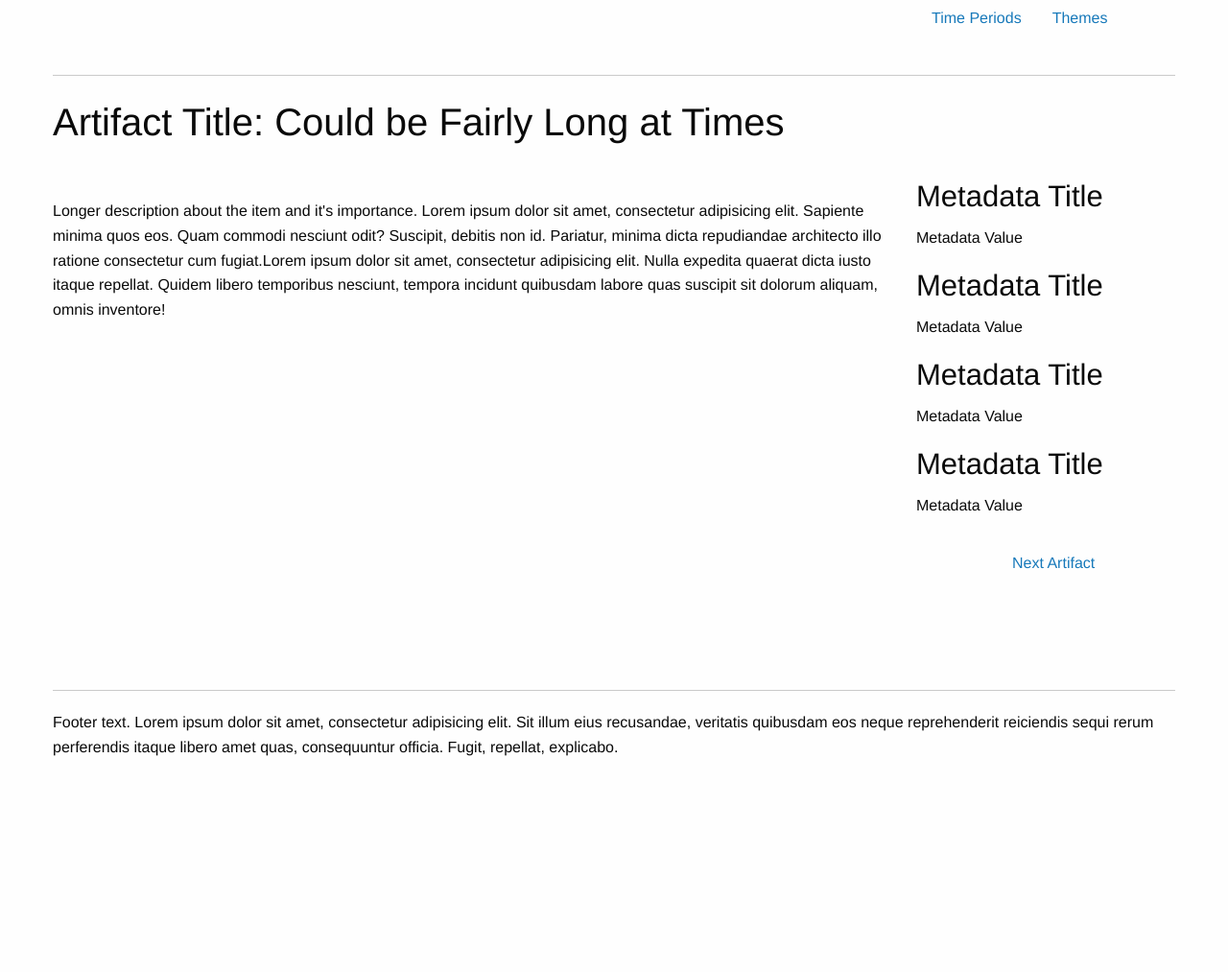
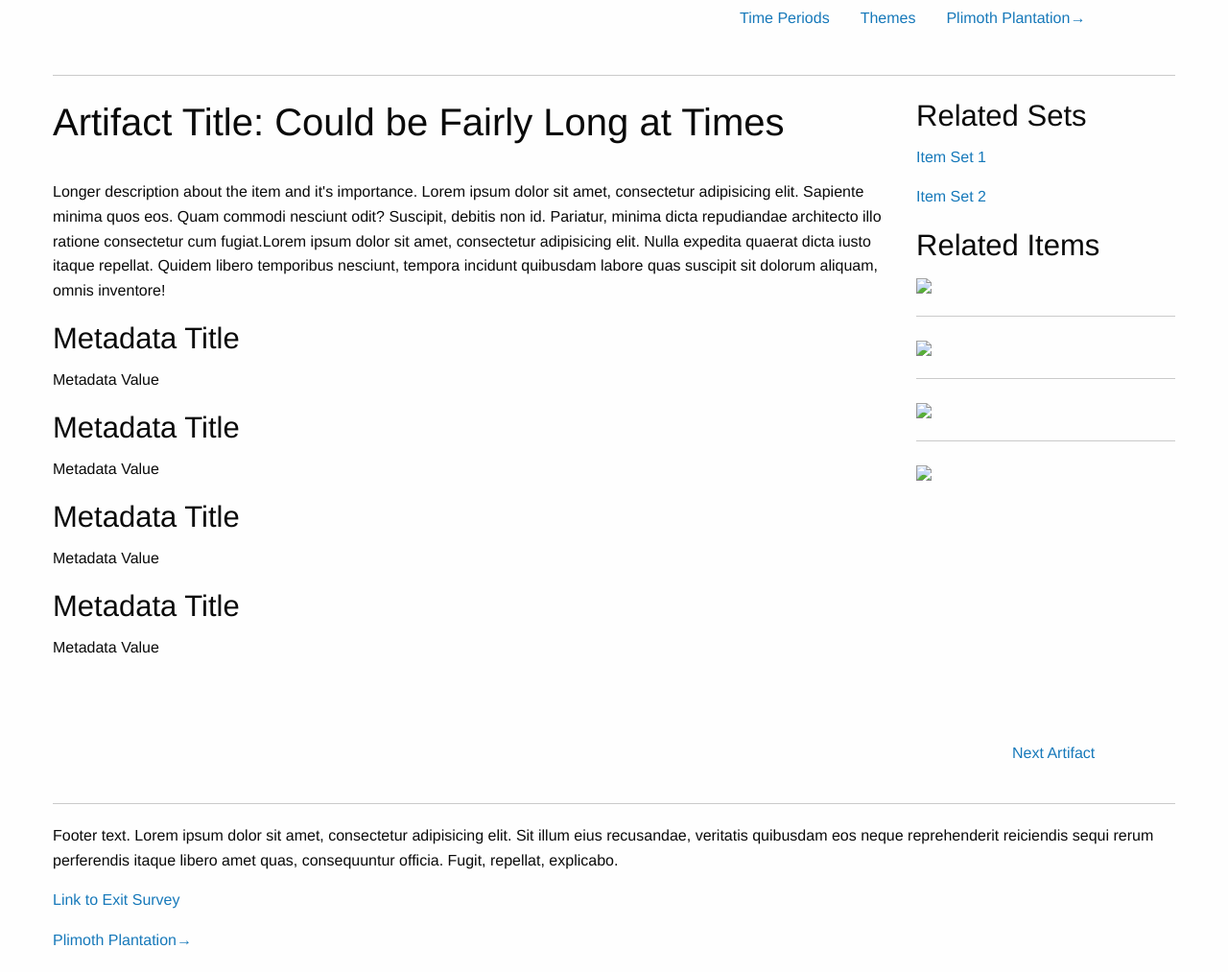
Before and after one commit to Omeka-External/plimoth-wireframes, a PHP site: page /item.php in a window 1280 px wide. Shown: the whole page at 96% size. Before the commit the page ends 788 px from the top, so only its background shows below. Run offline with PHP 8.4, Linux system fonts and the light colour scheme; some libraries are stand-ins or nearby versions.

Commit message:
Updates to wireframes based on last meeting.

```diff
--- a/footer.php
+++ b/footer.php
@@ -1,6 +1,8 @@
         <div class="medium-12 cell footer">
             <hr>
             <p>Footer text. Lorem ipsum dolor sit amet, consectetur adipisicing elit. Sit illum eius recusandae, veritatis quibusdam eos neque reprehenderit reiciendis sequi rerum perferendis itaque libero amet quas, consequuntur officia. Fugit, repellat, explicabo.</p>
+            <p><a href="#">Link to Exit Survey</a></p>
+            <p><a href="https://plimoth.org/">Plimoth Plantation&rarr;</a></p>
         </div>
     </div><!-- end grid container -->
 
--- a/header.php
+++ b/header.php
@@ -10,16 +10,17 @@
   <body>
     <div class="grid-container">
       <div class="grid-x grid-padding-x">
-        <div class="large-9 cell">
+        <div class="large-7 cell">
           <a href="index.php"><img style="padding-top:10px" src="https://via.placeholder.com/280x50?text=LOGO" alt=""></a>
         </div>
         <!-- <div class="large-6 cell">
           <h1><a href="index.php"> Wireframes</a></h1>
         </div> -->
-        <div class="large-3 cell">
+        <div class="large-5 cell">
           <nav class="menu">
             <a href="landing.php">Time Periods</a>
             <a href="landing.php">Themes</a>
+            <a href="https://plimoth.org/">Plimoth Plantation&rarr;</a>
 <!--             <a href="about.php">About</a>
  -->      </nav>
         </div>
--- a/item.php
+++ b/item.php
@@ -2,17 +2,11 @@
 
 <div class="grid-x grid-padding-x">
 
-    <div class="medium-12 cell">
+    <div class="medium-9 cell">
         <h2>Artifact Title: Could be Fairly Long at Times</h2>
-    </div>
-
-    <div class="medium-9 cell">
         <img src="https://via.placeholder.com/1200x800?text=3D+ARTIFACT" alt="">
 
         <p>Longer description about the item and it's importance. Lorem ipsum dolor sit amet, consectetur adipisicing elit. Sapiente minima quos eos. Quam commodi nesciunt odit? Suscipit, debitis non id. Pariatur, minima dicta repudiandae architecto illo ratione consectetur cum fugiat.Lorem ipsum dolor sit amet, consectetur adipisicing elit. Nulla expedita quaerat dicta iusto itaque repellat. Quidem libero temporibus nesciunt, tempora incidunt quibusdam labore quas suscipit sit dolorum aliquam, omnis inventore!</p>
-    </div>
-
-    <div class="medium-3 cell">
         <h3>Metadata Title</h3>
         <p>Metadata Value</p>
         <h3>Metadata Title</h3>
@@ -23,8 +17,29 @@
         <p>Metadata Value</p>
     </div>
 
+    <div class="medium-3 cell">
+        <h3>Related Sets</h3>
+        <p><a href="browse3.php">Item Set 1</a></p>
+        <p><a href="browse3.php">Item Set 2</a></p>
+        <h3>Related Items</h3>
+        <img class="item-image" data-open="item1" src="https://via.placeholder.com/350?text=ITEM+IMAGE">
+        <hr>
+        <img class="item-image" data-open="item1" src="https://via.placeholder.com/350?text=ITEM+IMAGE">
+        <hr>
+        <img class="item-image" data-open="item1" src="https://via.placeholder.com/350?text=ITEM+IMAGE">
+        <hr>
+        <img class="item-image" data-open="item1" src="https://via.placeholder.com/350?text=ITEM+IMAGE">
+    </div>
+    <div class="reveal" id="item1" data-reveal>
+    <h2><a href="item.php">Item Title</a></h2>
+    <a href="item.php"><img src="https://via.placeholder.com/650x350?text=ITEM+IMAGE"></a>
+    <p class="lead">Item Description. Lorem ipsum dolor sit amet, consectetur adipisicing elit. Maiores expedita quisquam, obcaecati assumenda vel adipisci tempora autem quaerat quidem magni. <a href="item.php">Learn more&rarr;</a></p>
+    <button class="close-button" data-close aria-label="Close modal" type="button">
+      <span aria-hidden="true">&times;</span>
+    </button>
+  </div>
     <div class="medium-2 medium-offset-10 cell">
-        <a href="item.php">Next Artifact</a>
+        <a class="next" href="item.php">Next Artifact</a>
     </div>
 
 </div>
--- a/scss/app.scss
+++ b/scss/app.scss
@@ -73,11 +73,13 @@
     width:50%;
 }
 
-.footer {
-    margin-top:50px;
-    padding-top:30px;
-}
+
 
 .cell {
     margin-bottom: 20px;
 }
+
+.next {
+    display:block;
+    margin-top:50px
+}
```
Also changed, not shown: browse.php (+54 -16 lines), browse2.php (added, +42 -0 lines), browse3.php (added, +51 -0 lines), css/app.css, img/3D_Meadowood.1001.jpg (added), img/Late Woodland Example Pic.JPG (added), img/Middle-Late Archaic Example Pic.JPG (added), img/arrowhead.jpg (added), img/arrowhead1.jpg (added), 6 other files.
